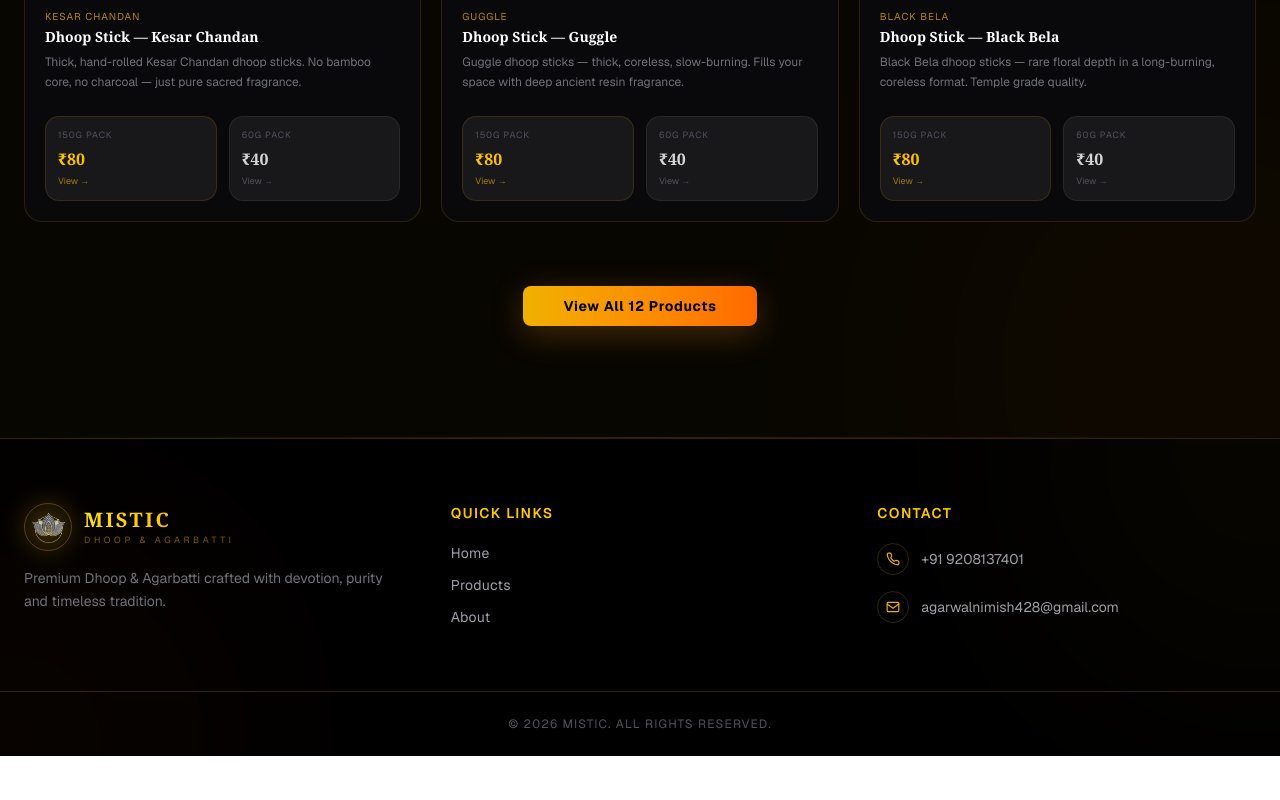
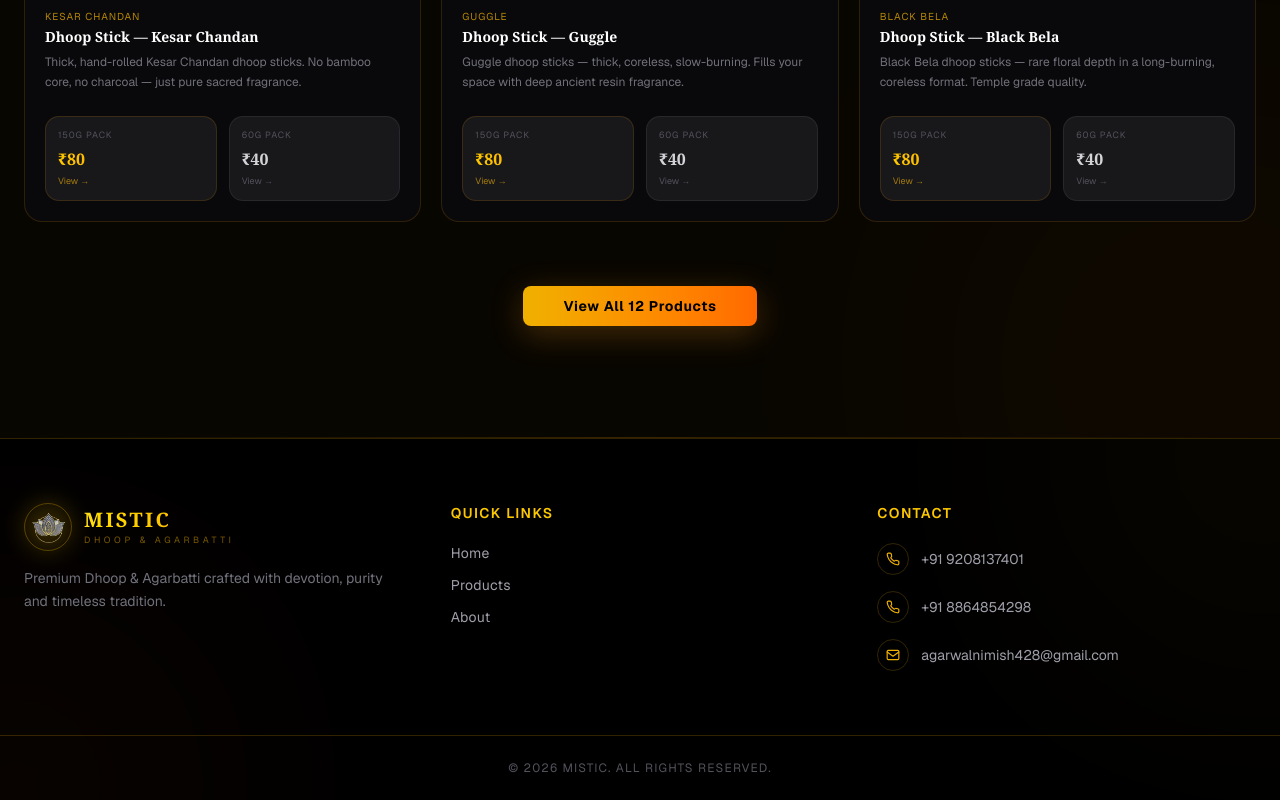
Before and after one commit to SUMITRAUTHAN09/MisticStore, a Next.js app: page / in a window 1280 px wide. Shown: the part 1963-2763 px from the top of the page. Before the commit the page ends 2719 px from the top, so only its background shows below. Built offline with nearby package versions, Linux system fonts and the light colour scheme.

Commit message:
add one more contact number in footer

```diff
--- a/components/Footer.tsx
+++ b/components/Footer.tsx
@@ -77,6 +77,14 @@
               </span>
               +91 9208137401
             </a>
+             <a href="tel:+918864854298" className="flex items-center gap-3 text-sm text-zinc-400 hover:text-yellow-400 transition duration-300 font-sans group">
+              <span className="w-8 h-8 rounded-full border border-yellow-500/20 flex items-center justify-center group-hover:border-yellow-500/50 transition duration-300">
+                <svg className="w-3.5 h-3.5 text-yellow-500" viewBox="0 0 24 24" fill="none" stroke="currentColor" strokeWidth="2" strokeLinecap="round" strokeLinejoin="round">
+                  <path d="M22 16.92v3a2 2 0 0 1-2.18 2 19.86 19.86 0 0 1-8.63-3.07 19.5 19.5 0 0 1-6-6A19.86 19.86 0 0 1 2.08 4.18 2 2 0 0 1 4.06 2h3a2 2 0 0 1 2 1.72c.12.89.32 1.76.59 2.59a2 2 0 0 1-.45 2.11L8.09 9.91a16 16 0 0 0 6 6l1.49-1.11a2 2 0 0 1 2.11-.45c.83.27 1.7.47 2.59.59A2 2 0 0 1 22 16.92z" />
+                </svg>
+              </span>
+              +91 8864854298
+            </a>
             <a href="mailto:agarwalnimish428@gmail.com" className="flex items-center gap-3 text-sm text-zinc-400 hover:text-yellow-400 transition duration-300 font-sans group">
               <span className="w-8 h-8 rounded-full border border-yellow-500/20 flex items-center justify-center group-hover:border-yellow-500/50 transition duration-300">
                 <svg className="w-3.5 h-3.5 text-yellow-500" viewBox="0 0 24 24" fill="none" stroke="currentColor" strokeWidth="2" strokeLinecap="round" strokeLinejoin="round">
```
